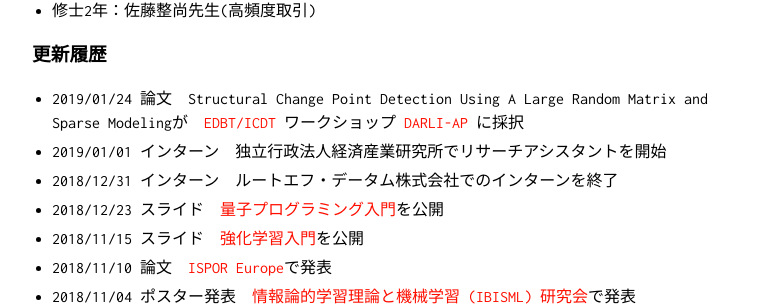
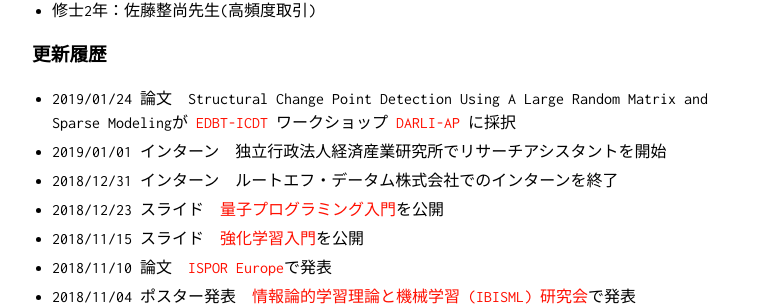
Before and after one commit to KatsuyaITO/KatsuyaITO.github.io, a Jekyll site: the page built from index.md, in a window 1280 px wide and 900 px high, scrolled down 402 px. Shown: the part 146-452 px from the top of the window, without its empty margins (258-1021 px from the left). Built offline with Jekyll 4.4.1, drawn with Linux system fonts in a browser that asks for light colours; our own code applies the rules of GitHub Pages for plain Markdown files.

```diff
--- a/index.md
+++ b/index.md
@@ -25,7 +25,8 @@ layout: top
 <br>
 
 ### 更新履歴
-- 2019/01/24 論文　Structural Change Point Detection Using A Large Random Matrix and Sparse Modelingが　[EDBT/ICDT](http://edbticdt2019.inesc-id.pt/) ワークショップ [DARLI-AP](http://dbdmg.polito.it/darli-ap2019/) に採択
+- 2019/01/24 論文　Structural Change Point Detection Using A Large Random Matrix and Sparse Modelingが
+[EDBT-ICDT](http://edbticdt2019.inesc-id.pt/) ワークショップ [DARLI-AP](http://dbdmg.polito.it/darli-ap2019/) に採択
 - 2019/01/01 インターン　独立行政法人経済産業研究所でリサーチアシスタントを開始
 - 2018/12/31 インターン　ルートエフ・データム株式会社でのインターンを終了
 - 2018/12/23 スライド　[量子プログラミング入門](https://www.slideshare.net/k1ito/ss-126565732)を公開
```
